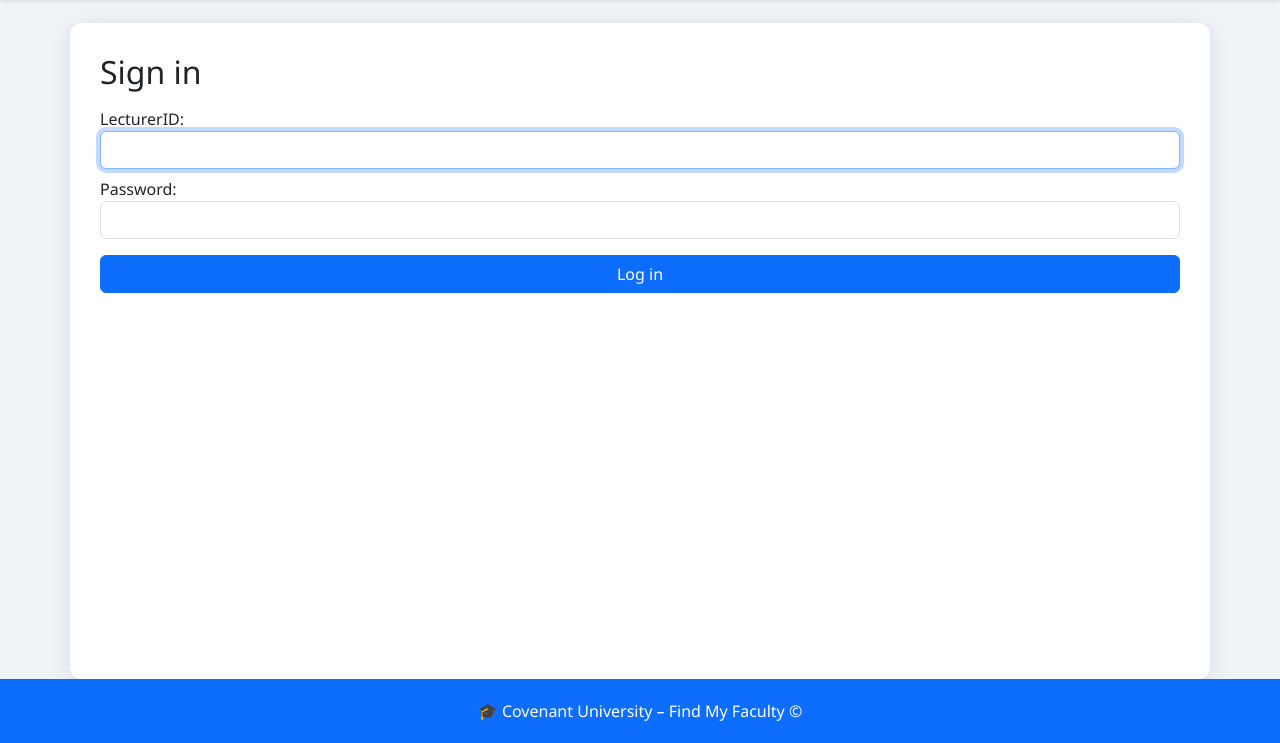
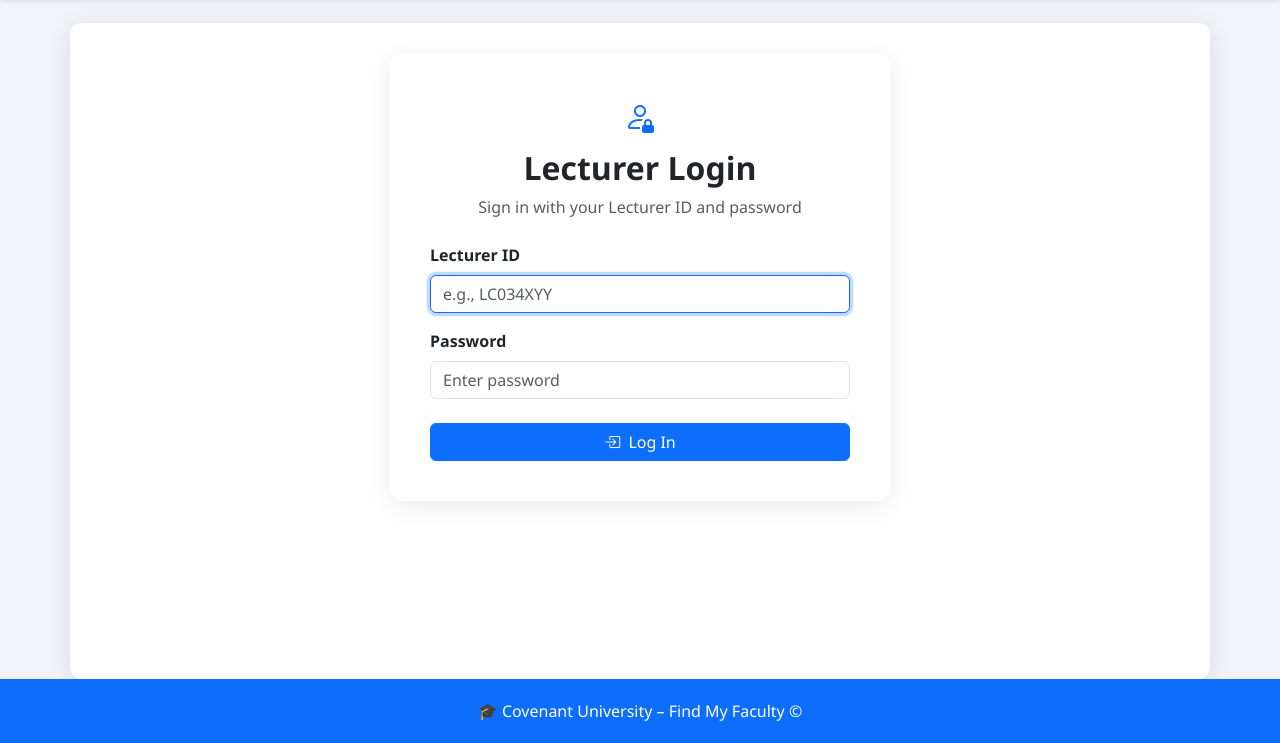
Before and after one commit to PenDatabase/find_my_faculty, a Django app: page /login/ in a window 1280 px wide. Shown: the part 57-800 px from the top of the page. Run offline with Django 5.2, Linux system fonts and the light colour scheme; some libraries are stand-ins or nearby versions.

Commit message:
feat: made login page finer

```diff
--- a/find_my_lecturer_app/templates/auth/login.html
+++ b/find_my_lecturer_app/templates/auth/login.html
@@ -2,15 +2,66 @@
 {% block title %}Lecturer Login{% endblock %}
 
 {% block content %}
-  <h2 class="mb-3">Sign in</h2>
-  <form method="post">
+<style>
+  .login-box {
+    max-width: 500px;
+    margin: auto;
+    padding: 40px;
+    border-radius: 12px;
+    background-color: #ffffff;
+    box-shadow: 0 6px 24px rgba(0, 0, 0, 0.08);
+  }
+
+  .form-label {
+    font-weight: 600;
+  }
+
+  .form-control:focus {
+    border-color: #0d6efd;
+    box-shadow: 0 0 0 0.2rem rgba(13, 110, 253, 0.25);
+  }
+
+  .login-title {
+    font-weight: 700;
+  }
+
+  .brand-icon {
+    font-size: 2rem;
+    color: #0d6efd;
+  }
+</style>
+
+<div class="login-box">
+  <div class="text-center mb-4">
+    <i class="bi bi-person-lock brand-icon"></i>
+    <h2 class="login-title mt-2">Lecturer Login</h2>
+    <p class="text-muted">Sign in with your Lecturer ID and password</p>
+  </div>
+
+  <form method="post" novalidate>
     {% csrf_token %}
-    <label for="id_username">LecturerID:</label><br>
-    <input type="text" name="username" class="form-control mb-2" autofocus>
 
-    {{ form.password.label_tag }}<br>
-    <input type="password" name="password" class="form-control mb-3">
+    {% if form.non_field_errors %}
+      <div class="alert alert-danger">
+        {% for error in form.non_field_errors %}
+          {{ error }}
+        {% endfor %}
+      </div>
+    {% endif %}
 
-    <button type="submit" class="btn btn-primary w-100">Log in</button>
+    <div class="mb-3">
+      <label for="id_username" class="form-label">Lecturer ID</label>
+      <input type="text" name="username" class="form-control" id="id_username" placeholder="e.g., LC034XYY" autofocus>
+    </div>
+
+    <div class="mb-4">
+      <label for="id_password" class="form-label">Password</label>
+      <input type="password" name="password" class="form-control" id="id_password" placeholder="Enter password">
+    </div>
+
+    <button type="submit" class="btn btn-primary w-100">
+      <i class="bi bi-box-arrow-in-right me-1"></i> Log In
+    </button>
   </form>
+</div>
 {% endblock %}
```
